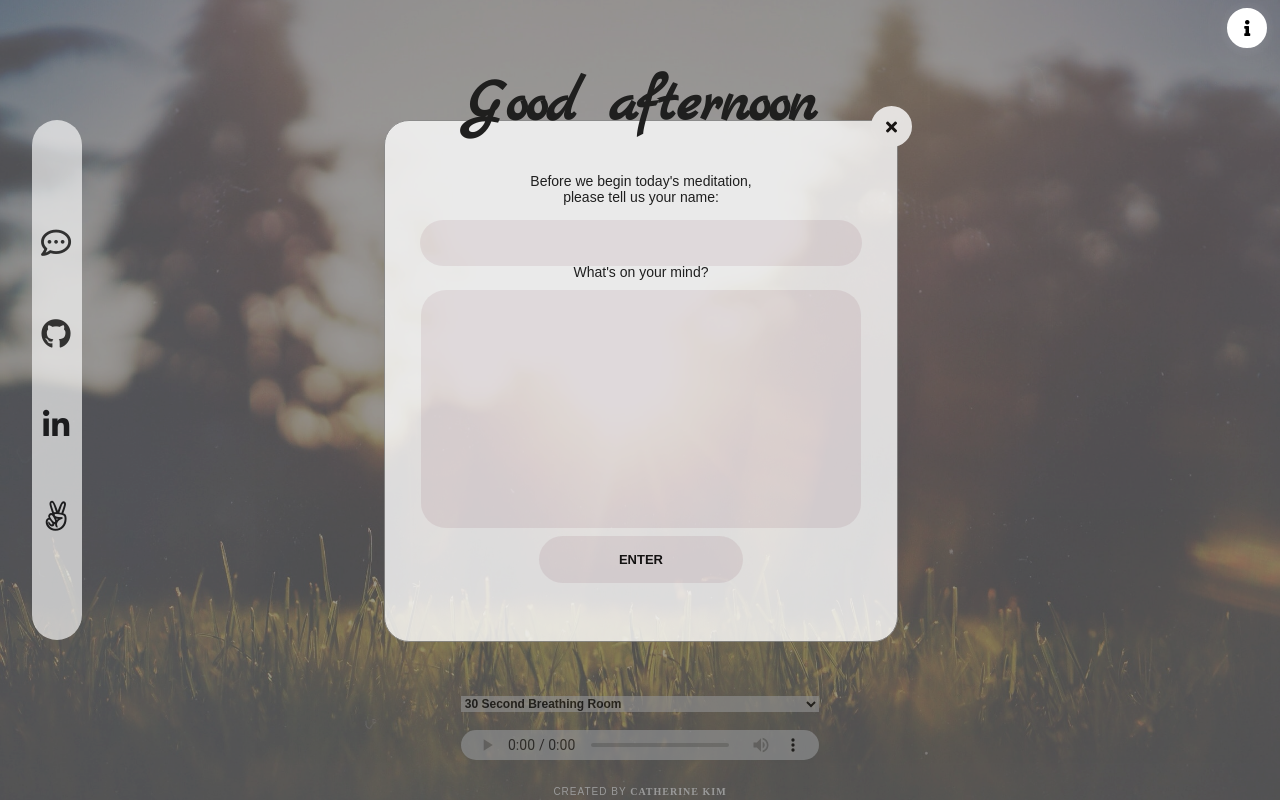
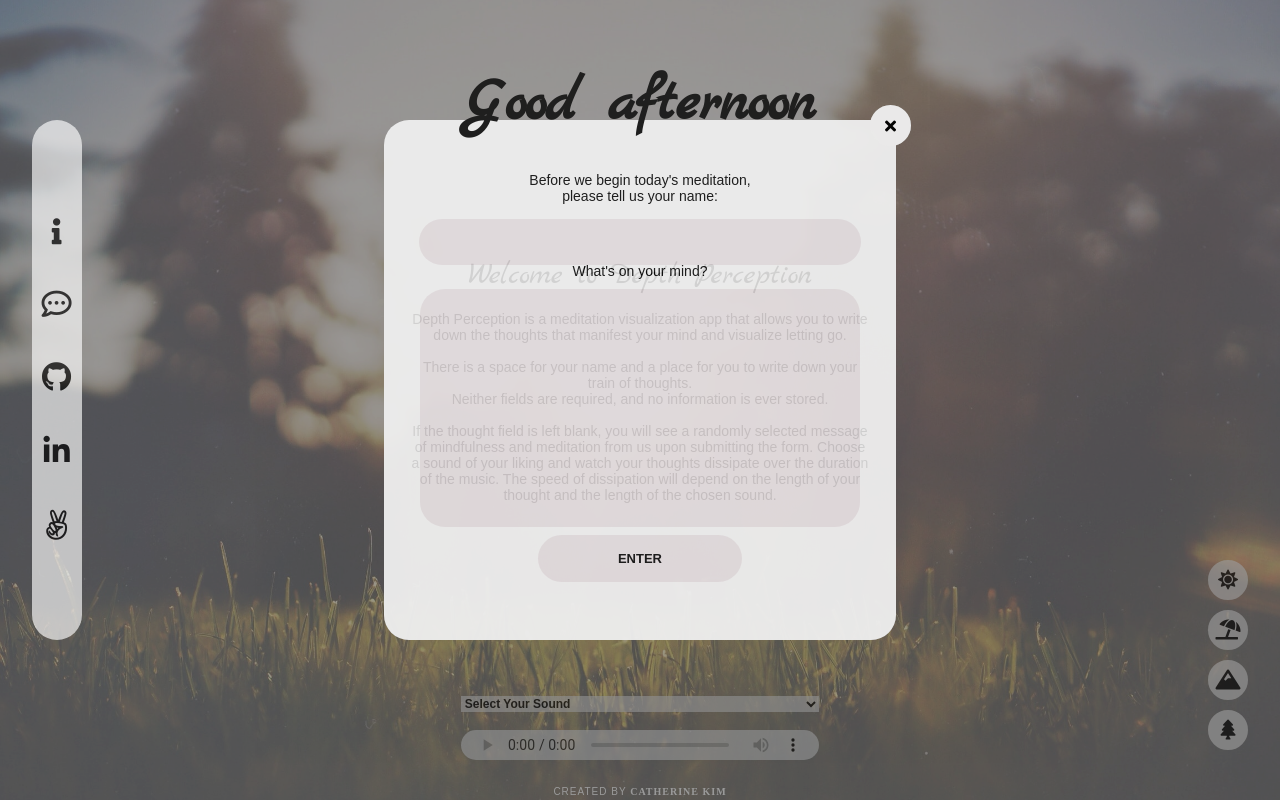
Before and after one commit to catherinekimyj/depth_perception, a website built with webpack: page index.html in a window 1280 px wide. Both pictures are taken after a click on the item 56 px from the left and 243 px from the top of the page. Built offline with nearby package versions, Linux system fonts and the light colour scheme; a web font is replaced by a local one.

Commit message:
background preference and info

```diff
--- a/index.html
+++ b/index.html
@@ -14,17 +14,13 @@
     </head>
     <body>
 
-    <!-- instroduction -->
-        <div class="introduction">
-                <i class="fas fa-info"></i>
-        </div>
+        <!-- information modal start -->
+        <div id="myInfoModal" class="infoModal">
+            <div class="info-modal-content">
+                <span class="close-info" id="close-info"><i class="fas fa-times"></i></span>
+                <section class="modal-inner">
 
-
-        <div class="hide">
-            <div class="stay-hovered">
-                <span class="stay-hovered-i"><i class="fas fa-info"></i></span>&nbsp;&nbsp;&nbsp;Stay hovered to view information.
-            </div>
-
+                    <!-- information -->
                     <div id="introduction-container">
                         <div id="introduction-header">Welcome to Depth Perception</div>
                         <br/>
@@ -35,19 +31,21 @@
                         <br/>Neither fields are required, and no information is ever stored.
                         <br/>
                         <br/>
-                    If the thought field is left blank, you will see  a randomly selected message of mindfulness and meditation from us upon submitting the form (like a fontune cookie!).
+                        If the thought field is left blank, you will see  a randomly selected message of mindfulness and meditation from us upon submitting the form.
                         Choose a sound of your liking and watch your thoughts dissipate over the duration of the music.
                         The speed of dissipation will depend on the length of your thought and the length of the chosen sound.
-                    <br/>
-                    <br/>
-                    <span id="easter-egg-message">Can you find the hidden easter eggs for a special feature?&nbsp;&nbsp;<i class="fas fa-egg"></i></span>
+                    </div>
+
+                </section>
             </div>
         </div>
+        <!-- information modal end -->
 
     <!-- navbar -->
         <div class="wrapper">
             <nav class="navbar">
                  <ul>
+                    <li id="myInformation"><div class="inform-button" onclick="ModalInfo.openModal()"><i class="fas fa-info" id="info-button"></i></div></li>
                     <li id="myBtn"><div class="form-button"><i class="far fa-comment-dots"></i></div></li>
                     <li id="myGithub"><div class="github-button"><a href="https://github.com/catherinekimyj/" target="_blank"><i class="fab fa-github"></i></a></div></li>
                     <li id="myLinkedin"><a href="https://www.linkedin.com/in/catherinekimyj/" target="_blank"><i class="fab fa-linkedin-in"></i></a></li>
@@ -107,17 +105,22 @@
                     player.load();
                 }
 
-                function easterEgg1() {
+                function changeBg() {
+                    let canvas = document.getElementById('canvas');
+                    canvas.style.backgroundImage="url(./src/public/images/bg.jpg)";
+                }
+
+                function changeBgBeach() {
                     let canvas = document.getElementById('canvas');
                     canvas.style.backgroundImage="url(./src/public/images/beach.jpg)";
                 }
 
-                function easterEgg2() {
+                function changeBgMt() {
                     let canvas = document.getElementById('canvas');
                     canvas.style.backgroundImage="url(./src/public/images/clouds.jpg)";
                 }
 
-                function easterEgg3() {
+                function changeBgForest() {
                     let canvas = document.getElementById('canvas');
                     canvas.style.backgroundImage="url(./src/public/images/forest.jpg)";
                 }
@@ -125,7 +128,8 @@
 
             <section id="timer">
                 <select id="selection" onchange="change()">
-                    <option id="selection-option" value="">30 Second Breathing Room</option>
+                    <option id="selection-option" value="">Select Your Sound</option>
+                    <option id="selection-option" value="./src/public/music/30_sec.mp3">30 Second Breathing Room</option>
                     <option id="selection-option" value="./src/public/music/brainwaves.mp3">Serenity [10 min]</option>
                     <option id="selection-option" value="./src/public/music/ocean_waves.mp3">Ocean Waves [8 min]</option>
                     <option id="selection-option" value="./src/public/music/relaxing.mp3">Gleaming Sun [5 min]</option>
@@ -133,17 +137,21 @@
                 <br/>
 
                 <audio id="player" controls="controls">
-                    <source id="mp3_src" src="./src/public/music/30_sec.mp3" type="audio/mp3" />
+                    <source id="mp3_src" src="" type="audio/mp3" />
                 </audio>
+            </section>
+
+            <section id="background-container">
+                <span id="main-bg" onclick="changeBg()"><i class="fas fa-sun"></i></span>
+                <span id="beach-bg" onclick="changeBgBeach()"><i class="fas fa-umbrella-beach"></i></span>
+                <span id="mountain-bg" onclick="changeBgMt()"><i class="fas fa-mountain"></i></span>
+                <span id="forest-bg" onclick="changeBgForest()"><i class="fas fa-tree"></i></span>
             </section>
 
             <!-- footer -->
             <div id="footer-name">
                 Created by <a href="mailto: catkimyj@gmail.com" target="_blank">Catherine Kim</a>
             </div>
-            <span id="easter-egg1" onclick="easterEgg1()"><i class="fas fa-egg"></i></span>
-            <span id="easter-egg2" onclick="easterEgg2()"><i class="fas fa-egg"></i></span>
-            <span id="easter-egg3" onclick="easterEgg3()"><i class="fas fa-egg"></i></span>
 
         <script src="./dist/main.js"></script>
         <script src="./blotter.min.js"></script>
--- a/package.json
+++ b/package.json
@@ -52,6 +52,7 @@
     "webpack-merge": "^4.2.2"
   },
   "dependencies": {
+    "animejs": "^3.2.0",
     "gsap": "file:gsap-bonus.tgz",
     "start": "^5.1.0"
   }
--- /dev/null
+++ b/src/modal_info.js
@@ -0,0 +1,38 @@
+class ModalInfo {
+    constructor(canvas) {
+        this.closeModal();
+        this.openModal();
+    }
+
+    closeModal() {
+        const infoModal = document.getElementById('myInfoModal');
+        const infoCloseBttn = document.getElementById("close-info");
+
+        infoCloseBttn.onclick = function() {
+            infoModal.classList.remove('showModal');
+            infoModal.style.display = "none";
+        }
+
+        window.onclick = function(event) {
+            if (event.target == infoModal) {
+                infoModal.style.display = "none";
+            }
+        }
+    };
+
+    openModal() {
+        const infoModal = document.getElementById('myInfoModal');
+        const infoBtn = document.getElementById('info-button');
+        const infoButton = document.getElementById('myInformation');
+
+        infoButton.onclick = function() {
+            infoModal.style.display = "block";
+        }
+
+        infoBtn.onclick = function() {
+            infoModal.style.display= "block";
+    }
+  }
+}
+
+export default ModalInfo;
--- a/src/styles/canvas.scss
+++ b/src/styles/canvas.scss
@@ -31,8 +31,8 @@
     border: 2px solid white;
     z-index: 9999;
     position: absolute;
-    right: 1%;
-    top: 1%;
+    right: 10px;
+    top: 10px;
     display: flex;
     justify-content: center;
     align-items: center;
@@ -112,6 +112,10 @@ introduction:active {
 }
 
 #introduction-container {
+    font-family: 'Palanquin', sans-serif;
+    font-size: 14px;
+    align-content: center;
+    text-align: center;
     width: 90%;
     height: 90%;
     display: flex;
@@ -204,6 +208,88 @@ introduction:active {
     }
 }
 
+#main-bg {
+    font-size: 20px;
+    width: 36px;
+    height: 36px;
+    background-color: white;
+    opacity: 0.65;
+    border-radius: 50%;
+    position: absolute;
+    right: 2.5%;
+    bottom: 200px;
+    border: 2px solid white;
+    display: flex;
+    justify-content: center;
+    align-items: center;
+}
+
+#main-bg:hover {
+    cursor: pointer;
+}
+
+#beach-bg {
+    font-size: 20px;
+    width: 36px;
+    height: 36px;
+    background-color: white;
+    opacity: 0.65;
+    border-radius: 50%;
+    position: absolute;
+    right: 2.5%;
+    bottom: 150px;
+    border: 2px solid white;
+    display: flex;
+    justify-content: center;
+    align-items: center;
+}
+
+#beach-bg:hover {
+    cursor: pointer;
+}
+
+#mountain-bg {
+    font-size: 20px;
+    width: 36px;
+    height: 36px;
+    background-color: white;
+    opacity: 0.65;
+    border-radius: 50%;
+    position: absolute;
+    right: 2.5%;
+    bottom: 100px;
+    border: 2px solid white;
+    display: flex;
+    justify-content: center;
+    align-items: center;
+}
+
+#mountain-bg:hover {
+    cursor: pointer;
+}
+
+#forest-bg {
+    font-size: 20px;
+    width: 36px;
+    height: 36px;
+    background-color: white;
+    opacity: 0.65;
+    border-radius: 50%;
+    position: absolute;
+    right: 2.5%;
+    bottom: 50px;
+    border: 2px solid white;
+    display: flex;
+    justify-content: center;
+    align-items: center;
+}
+
+#forest-bg:hover {
+    cursor: pointer;
+}
+
+// FOOTER //
+
 #footer-name {
     width: 100%;
     text-align: center;
@@ -241,45 +327,9 @@ introduction:active {
     text-decoration: none;
 }
 
-#easter-egg1 {
-    color: transparent;
-    position: absolute;
-    bottom: 9%;
-    left: 29%;
+.background-container {
+    display: flex;
+    justify-content: center;
+    justify-items: center;
+    height: 100%;
 }
-
-#easter-egg1:hover {
-    color: black;
-    cursor: pointer;
-}
-
-#easter-egg2 {
-    color: transparent;
-    position: absolute;
-    top: 1%;
-    left: 10%;
-}
-
-#easter-egg2:hover {
-    color: black;
-    cursor: pointer;
-}
-
-#easter-egg3 {
-    color: transparent;
-    position: absolute;
-    bottom: 9%;
-    right: 16%;
-}
-
-#easter-egg3:hover {
-    color: black;
-    cursor: pointer;
-}
-
-#easter-egg-message {
-    text-transform: uppercase;
-    font-weight: bold;
-    font-family: 'Palanquin Dark';
-    font-size: 9px;
-}
--- a/src/styles/modal.scss
+++ b/src/styles/modal.scss
@@ -24,7 +24,27 @@ form {
   height: 65%;
   width: 40%;
   border-radius: 25px;
-  border: 1px solid #888;
+  border: none;
+  display: block;
+  position: absolute;
+  top: 15%;
+  left: 30%;
+  transition: 1s;
+  animation: createBox 1s;
+}
+
+#myInfoModal {
+  display: none;
+}
+
+.info-modal-content {
+  background-color: #fefefe;
+  margin: 0 auto;
+  opacity: 0.8 !important;
+  height: 65%;
+  width: 40%;
+  border-radius: 25px;
+  border: 0px solid #888;
   display: block;
   position: absolute;
   top: 15%;
@@ -84,6 +104,35 @@ form {
 
   .close:hover,
   .close:focus {
+    transition: 1.2s;
+    color: white;
+    background-color: rgba(189, 152, 167, 0.9);
+    border: 2px solid white;
+    text-decoration: none;
+    cursor: pointer;
+  }
+
+  .close-info {
+    color: black;
+    font-family: Lato;
+    float: right;
+    font-size: 16px;
+    border-radius: 50%;
+    border: 2px solid white;
+    background-color: white;
+    padding: 9px;
+    padding-left: 13px;
+    padding-right: 13px;
+    position: relative;
+    top: -15px;
+    right: -15px;
+    cursor: pointer;
+    z-index: 9999;
+    transition: 1.2s;
+  }
+
+  .close-info:hover,
+  .close-info:focus {
     transition: 1.2s;
     color: white;
     background-color: rgba(189, 152, 167, 0.9);
--- a/src/styles/navbar.scss
+++ b/src/styles/navbar.scss
@@ -21,9 +21,10 @@
     0% {
         opacity: 0;
     }
+
     100% {
         opacity: 0.65;
-     }
+    }
 }
 
 .navbar ul {
@@ -49,7 +50,7 @@
 }
 
 @keyframes slide {
-    100% { left: 18%; }
+    100% { left: 19%; }
 }
 
 ul li {
@@ -80,9 +81,19 @@ li a:link {
     }
 }
 
+.inform-button {
+    font-size: 26px;
+}
+
+#myInformation:hover .inform-button {
+    transition: 1.5s;
+    transform: rotateZ(-360deg);
+    cursor: pointer;
+}
+
 #myBtn:hover .form-button {
     transition: 1.5s;
-    transform: rotateY(360deg);
+    transform: rotateZ(360deg);
     cursor: pointer;
 }
 
@@ -93,7 +104,7 @@ li a:link {
 
 #myLinkedin:hover {
     transition: 1.5s;
-    transform: rotateZ(360deg);
+    transform: rotateY(360deg);
 }
 
 #myangel:hover {
```
Also changed, not shown: src/form.js (+1 -12 lines), src/index.js (+18 -5 lines), src/modal.js (+0 -19 lines), dist/main.css, dist/main.js, src/public/images/favicon.ico, 1 other file. Lines whose indentation alone changed are shown as unchanged.
